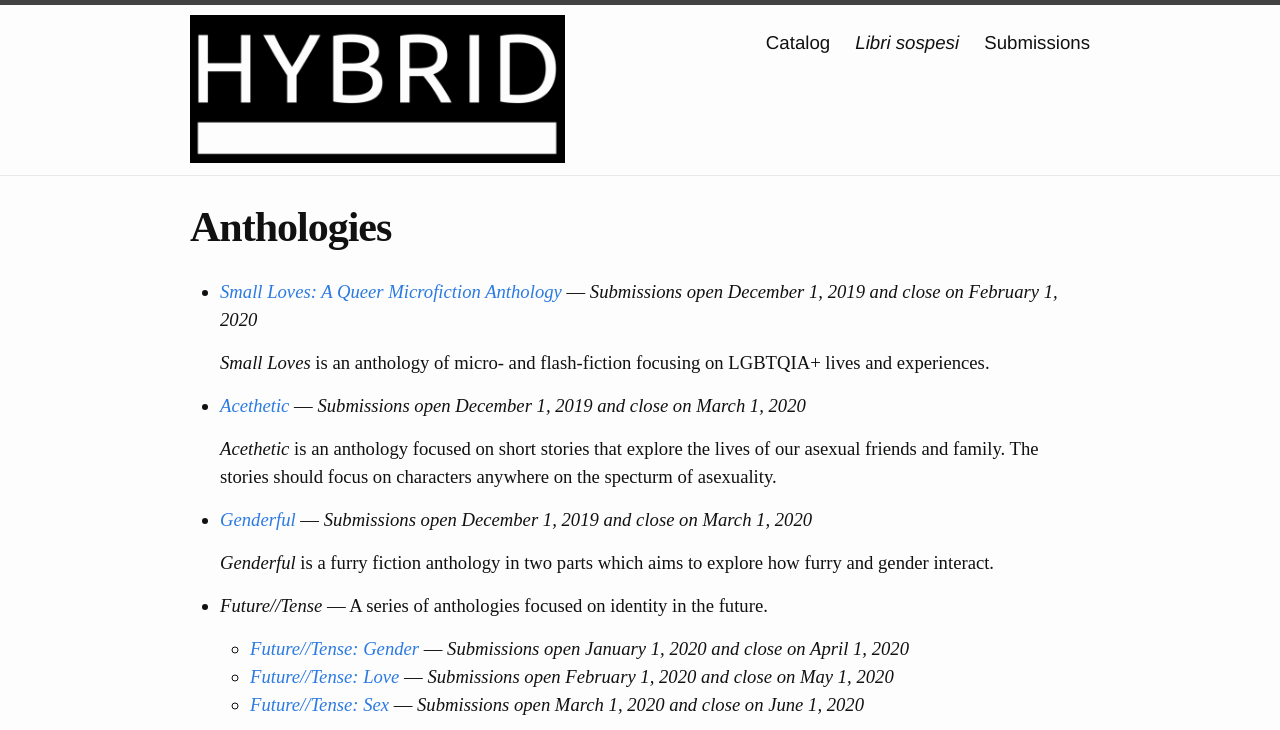
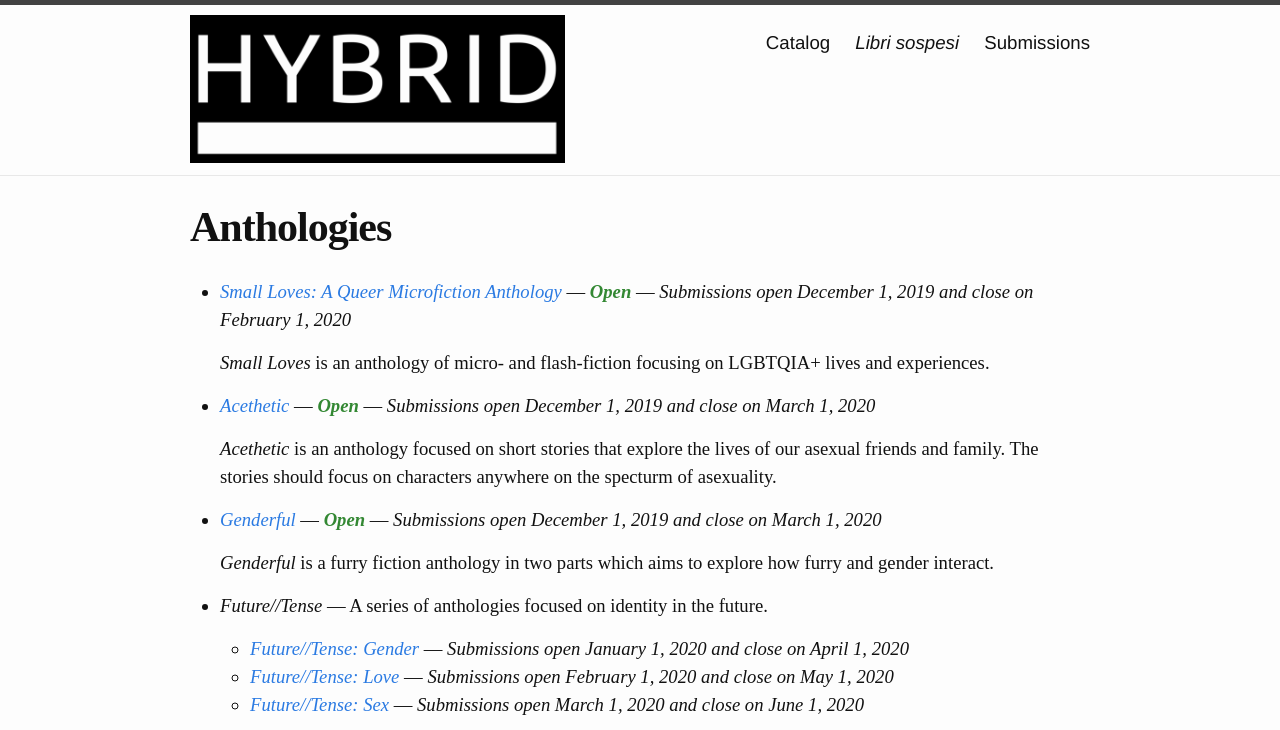
Before and after one commit to hybridink/hybrid.ink, a Jekyll site: the page built from submit/anthologies/index.md, in a window 1280 px wide and 900 px high, cut to the strip 0-730 px from the top of the window. Built offline with Jekyll 4.4.1, drawn with Linux system fonts in a browser that asks for light colours; some web fonts are replaced; comment, search, counter and statistics services are not loaded.

Commit message:
open anthologies

```diff
--- a/_data/anthologies.yml
+++ b/_data/anthologies.yml
@@ -1,5 +1,6 @@
 small-loves:
     title: "Small Loves: A Queer Microfiction Anthology"
+    open: true
     description: |-
         Brevity may be the soul of wit, but it's also a unique constraint for writers. How do you get an idea through in as few words as possible? How do you express a mood in 2,000 words? How do you build a character in the space of a tweet or two? It's a challenge, and with the popularity of microfiction on social media and other flash fiction challenges, one that many seem willing to take up!
 
@@ -34,6 +35,7 @@ small-loves:
 #####
 acethetic:
     title: "Acethetic"
+    open: true
     description: |-
         Much of our art, be it written, visual, or otherwise, is based around sexual attraction and the desire for sexuality. Even in stories where the major plot is focused elsewhere, sexuality will often show up in a subplot.
 
@@ -64,6 +66,7 @@ acethetic:
 #####
 genderful:
     title: Genderful
+    open: false
     description: |-
         As furries, we base large swaths of our identity around species. We search for what fits, we let our species choose us, and find ways to be happy as such.
 
@@ -108,6 +111,7 @@ genderful:
 #####
 future-tense-gender:
     title: "Future//Tense: Gender"
+    open: false
     description: |-
         What will gender look like in the future?
 
@@ -144,6 +148,7 @@ future-tense-gender:
 #####
 future-tense-love:
     title: "Future//Tense: Love"
+    open: false
     description: |-
         What will love look like in the future?
 
@@ -180,6 +185,7 @@ future-tense-love:
 #####
 future-tense-sex:
     title: "Future//Tense: Sex"
+    open: false
     description: |-
         What will sex look like in the future?
 
--- a/_includes/anthology.html
+++ b/_includes/anthology.html
@@ -1,4 +1,4 @@
-<h1>{{ include.anthology.title }}</h1>
+<h1>{{ include.anthology.title }} &mdash; {% if include.anthology.open %}<strong class="open"><em>Open</em></strong>{% else %}<strong class="closed"><em>Closed</em></strong>{% endif %}</h1>
 
 {{ include.anthology.description|replace: "_Hybrid_", site.brand|replace: "_Hybrid Ink_", site.name|markdownify}}
 
--- a/submit/anthologies/index.md
+++ b/submit/anthologies/index.md
@@ -3,13 +3,13 @@ layout: page
 title: Anthologies
 ---
 
-* [*Small Loves: A Queer Microfiction Anthology*](small-loves) --- *Submissions open December 1, 2019 and close on February 1, 2020*
+* [*Small Loves: A Queer Microfiction Anthology*](small-loves) --- ***<span class="open">Open</span>*** --- *Submissions open December 1, 2019 and close on February 1, 2020*
 
   *Small Loves* is an anthology of micro- and flash-fiction focusing on LGBTQIA+ lives and experiences.
-* [*Acethetic*](acethetic) --- *Submissions open December 1, 2019 and close on March 1, 2020*
+* [*Acethetic*](acethetic) --- ***<span class="open">Open</span>*** --- *Submissions open December 1, 2019 and close on March 1, 2020*
 
   *Acethetic* is an anthology focused on short stories that explore the lives of our asexual friends and family. The stories should focus on characters anywhere on the specturm of asexuality.
-* [*Genderful*](genderful) --- *Submissions open December 1, 2019 and close on March 1, 2020*
+* [*Genderful*](genderful) --- ***<span class="open">Open</span>*** --- *Submissions open December 1, 2019 and close on March 1, 2020*
 
   *Genderful* is a furry fiction anthology in two parts which aims to explore how furry and gender interact.
 * *Future//Tense* --- A series of anthologies focused on identity in the future.
```
